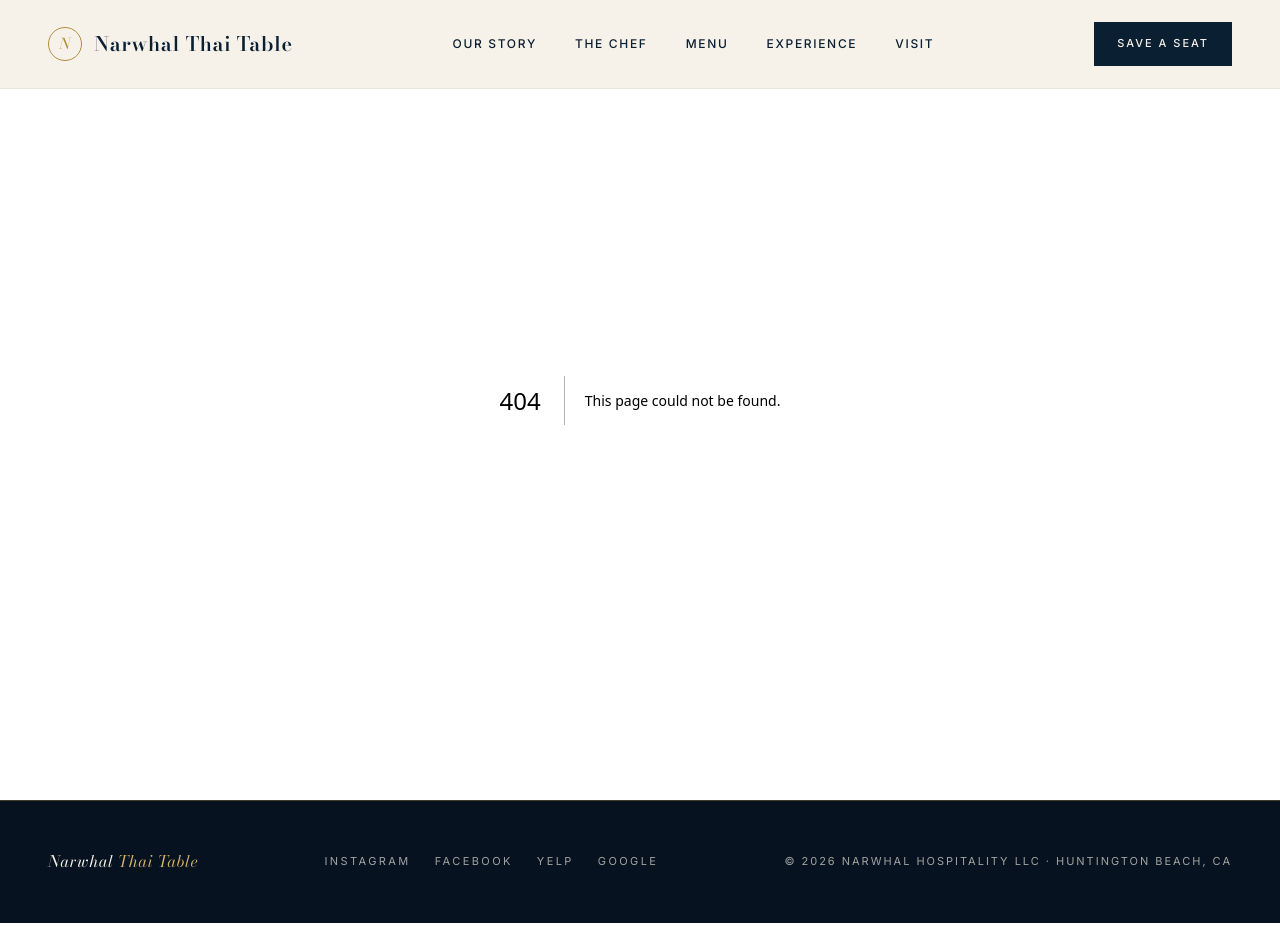
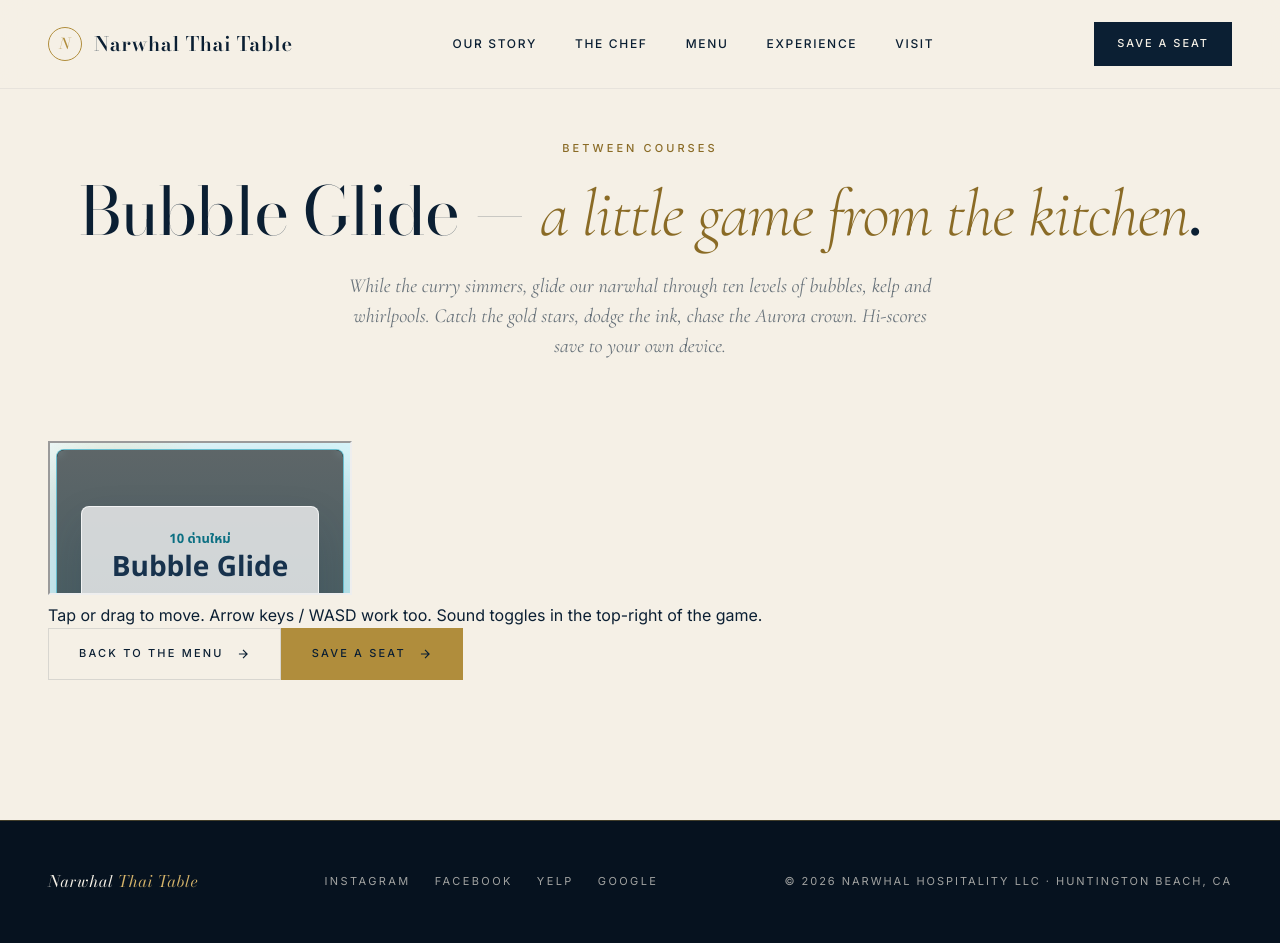
Before and after one commit to akxnrwl/narwhal-thai-table, a Next.js app in the folder Narwhal Thai Table/: page /play in a window 1280 px wide. Before the commit this address had no page. Built offline with nearby package versions, Linux system fonts and the light colour scheme.

Commit message:
Add /play route — Bubble Glide game page (iframe embed)

```diff
--- /dev/null
+++ b/Narwhal Thai Table/app/play/page.tsx
@@ -0,0 +1,70 @@
+import type { Metadata } from 'next';
+import Link from 'next/link';
+
+export const metadata: Metadata = {
+  title: 'Bubble Glide · Between Courses',
+  description: 'A little narwhal game between courses at Narwhal Thai Table — glide through ten levels, catch the bubbles, win the Aurora crown.',
+  openGraph: {
+    title: 'Bubble Glide · Narwhal Thai Table',
+    description: 'A little narwhal game between courses — ten levels, one Aurora crown.',
+  },
+};
+
+/**
+ * Bubble Glide — a self-contained HTML5 canvas game shipped as a static
+ * file at /games/narwhal-game.html and embedded here in an <iframe>.
+ *
+ * Why an iframe (and not a ported React component):
+ *   - The game is a tightly-scoped IIFE with its own CSS, audio, and
+ *     localStorage namespace. The iframe isolates all of that from the
+ *     marketing site so neither side can leak styles or globals.
+ *   - The HTML page is fully responsive on its own; we just give it a
+ *     fixed-width brass-framed slot in our layout.
+ *
+ * Layout:
+ *   - Sits inside <main> alongside the rest of the site (the root layout
+ *     already provides nav + footer + brand fonts).
+ *   - The iframe slot is centered, max 520px wide, with a tall enough
+ *     min-height to fit the canvas + on-screen overlay.
+ */
+export default function PlayPage() {
+  return (
+    <section className="play-section">
+      <div className="container">
+        <div className="section-head">
+          <span className="label">Between Courses</span>
+          <h2>Bubble Glide — <em>a little game from the kitchen</em>.</h2>
+          <p>
+            While the curry simmers, glide our narwhal through ten levels of bubbles, kelp and whirlpools. Catch the gold stars, dodge the ink, chase the Aurora crown. Hi-scores save to your own device.
+          </p>
+        </div>
+
+        <div className="play-frame">
+          <iframe
+            src="/games/narwhal-game.html"
+            title="Bubble Glide — a narwhal game by Narwhal Thai Table"
+            loading="lazy"
+            allow="autoplay; fullscreen"
+            referrerPolicy="no-referrer"
+          />
+        </div>
+
+        <div className="play-footnote">
+          <p>
+            Tap or drag to move. Arrow keys / WASD work too. Sound toggles in the top-right of the game.
+          </p>
+          <div className="play-cta-row">
+            <Link href="/menu" className="btn-secondary" style={{ color: 'var(--navy)', borderColor: 'var(--line-dark)' }}>
+              Back to the menu
+              <svg width="14" height="14" viewBox="0 0 24 24" fill="none" stroke="currentColor" strokeWidth="2" aria-hidden="true"><path d="M5 12h14M12 5l7 7-7 7"/></svg>
+            </Link>
+            <Link href="/#reserve" className="btn-primary">
+              Save a Seat
+              <svg width="14" height="14" viewBox="0 0 24 24" fill="none" stroke="currentColor" strokeWidth="2" aria-hidden="true"><path d="M5 12h14M12 5l7 7-7 7"/></svg>
+            </Link>
+          </div>
+        </div>
+      </div>
+    </section>
+  );
+}
```
